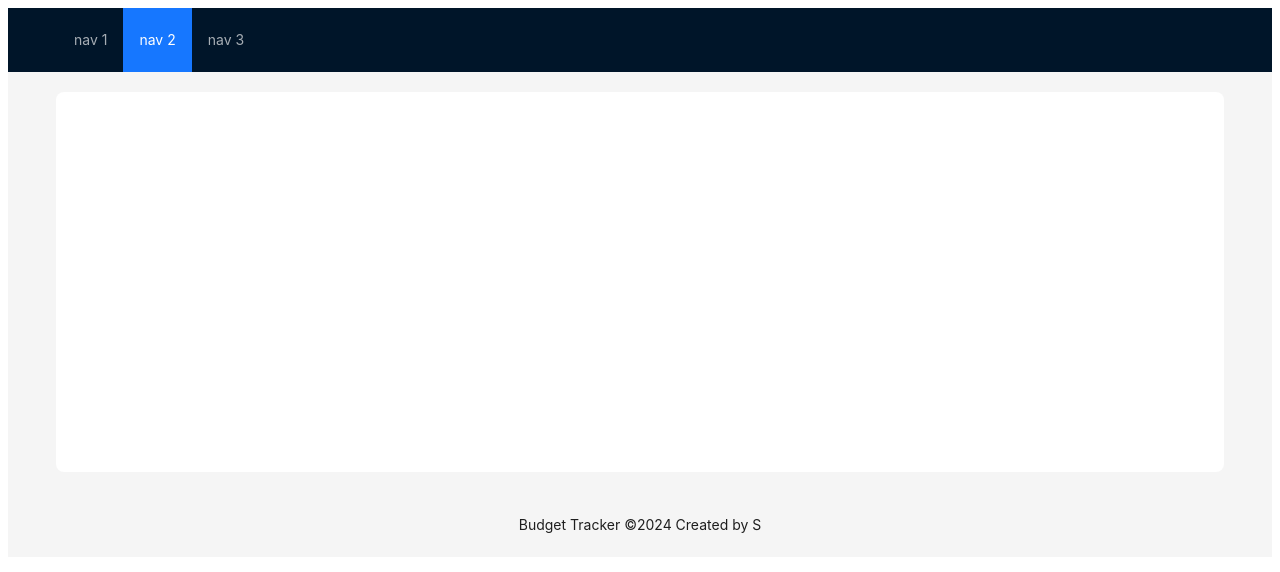
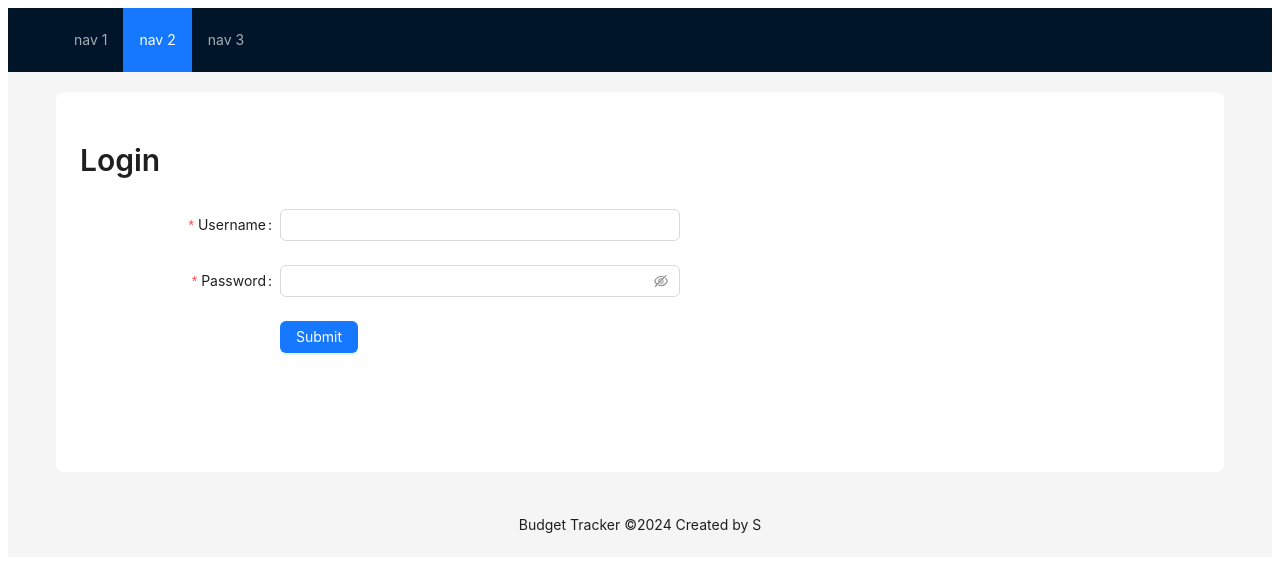
Before and after one commit to salihakotan/expense-tracker-frontend, a React (Create React App) app in the folder Desktop/GitProjects/expense-tracker/: page /login in a window 1280 px wide. Shown: the top 572 px of the page. Built offline with nearby package versions, Linux system fonts and the light colour scheme.

Commit message:
login page base

```diff
--- a/Desktop/GitProjects/expense-tracker/src/App.tsx
+++ b/Desktop/GitProjects/expense-tracker/src/App.tsx
@@ -1,6 +1,7 @@
 import { Route, Routes } from "react-router-dom";
 import SignUp from "./components/SignUp";
 import { Breadcrumb, Layout, Menu, theme } from 'antd';
+import Login from "./components/Login";
 
 const { Header, Content, Footer } = Layout;
 
@@ -50,6 +51,7 @@ function App() {
           >
             <Routes>
               <Route path="/register" element={<SignUp />} />
+              <Route path="/login" element={<Login />} />
             </Routes>
           </div>
         </Content>
--- /dev/null
+++ b/Desktop/GitProjects/expense-tracker/src/components/Login.tsx
@@ -0,0 +1,93 @@
+
+
+import type { FormProps } from 'antd';
+import { Button, Checkbox, Form, Input,Typography } from 'antd';
+
+import api from '../utils/api';
+import {  useLocation, useNavigate } from 'react-router-dom';
+import { showError, showSuccess } from '../utils/showMessage';
+import Title from 'antd/es/typography/Title';
+const { Text } = Typography;
+
+
+function Login() {
+
+
+    const navigate = useNavigate();
+
+    const location = useLocation();
+    console.log(location);
+
+    type FieldType = {
+        username?: string;
+        password?: string;
+        remember?: string;
+      };
+
+    const onFinish: FormProps<FieldType>['onFinish'] = async(values) => {
+        try {
+            await api.post("/users/login",values);
+            console.log('Success:', values);
+            navigate("/");
+            showSuccess("Login successfull");
+        } catch (error) {
+            showError("An error occured: " + (error as any).response.data.error);
+
+        }
+
+
+      };
+
+      const onFinishFailed: FormProps<FieldType>['onFinishFailed'] = (errorInfo) => {
+        console.log('Failed:', errorInfo);
+        showError("An error occured");
+      };
+
+  return (
+    <Form
+    name="basic"
+    labelCol={{ span: 8 }}
+    wrapperCol={{ span: 16 }}
+    style={{ maxWidth: 600 }}
+    initialValues={{ remember: true }}
+    onFinish={onFinish}
+    onFinishFailed={onFinishFailed}
+    autoComplete="off"
+  >
+      <Title level={2}>Login</Title>
+
+        {location.state?.newSignUp &&
+           ( <Text type="success">You successfully signed up. Please login using your credentials</Text>)
+        }
+
+    <Form.Item<FieldType>
+        style={{marginTop:30}}
+      label="Username"
+      name="username"
+      rules={[{ required: true, message: 'Please input your username!' }]}
+    >
+      <Input />
+    </Form.Item>
+
+    <Form.Item<FieldType>
+      label="Password"
+      name="password"
+      rules={[{ required: true, message: 'Please input your password!' }]}
+    >
+      <Input.Password />
+    </Form.Item>
+{/*
+    <Form.Item<FieldType> name="remember" valuePropName="checked" label={null}>
+      <Checkbox>Remember me</Checkbox>
+    </Form.Item> */}
+
+    <Form.Item label={null}>
+      <Button type="primary" htmlType="submit">
+        Submit
+      </Button>
+    </Form.Item>
+  </Form>
+  )
+}
+
+export default Login
--- a/Desktop/GitProjects/expense-tracker/src/components/SignUp.tsx
+++ b/Desktop/GitProjects/expense-tracker/src/components/SignUp.tsx
@@ -2,6 +2,7 @@ import { Button, Form, Input, InputNumber, Checkbox,message, Space } from 'antd'
 import api from '../utils/api';
 import { useNavigate } from 'react-router-dom';
 import Title from 'antd/es/typography/Title';
+import { showError, showSuccess } from '../utils/showMessage';
 
 
 
@@ -22,13 +23,6 @@ const validateMessages = {
 };
 
 
-const showError = (errorMessage:string) => {
- message.error(errorMessage);
-};
-
-const showSuccess = (successMessage:String) => {
-  message.success(successMessage);
-};
 
 
 function SignUp() {
@@ -40,7 +34,7 @@ function SignUp() {
     try {
       await api.post("/users/register", values);
       showSuccess("Registered successfully")
-      navigate("/login");
+      navigate("/login", {state:{newSignUp:true}});
     } catch (error) {
       console.log(error);
       showError((error as any).response.data.error);
@@ -75,17 +69,10 @@ function SignUp() {
       <Form.Item
         label="Password"
         name="password"
-        rules={[{ required: true, message: 'Please input your password!', min: 6 }]}
+        rules={[{ required: true, message: 'Please input your password!', min: 3 }]}
       >
         <Input.Password />
       </Form.Item>
-
-
-
-      <Form.Item name="remember" valuePropName="checked" label={null}>
-        <Checkbox>Remember me</Checkbox>
-      </Form.Item>
-
 
       <Form.Item label={null}>
         <Button type="primary" htmlType="submit">
--- /dev/null
+++ b/Desktop/GitProjects/expense-tracker/src/utils/showMessage.ts
@@ -0,0 +1,9 @@
+import { message } from "antd";
+
+export const showError = (errorMessage:string) => {
+    message.error(errorMessage);
+   };
+
+  export const showSuccess = (successMessage:String) => {
+     message.success(successMessage);
+   };
```
